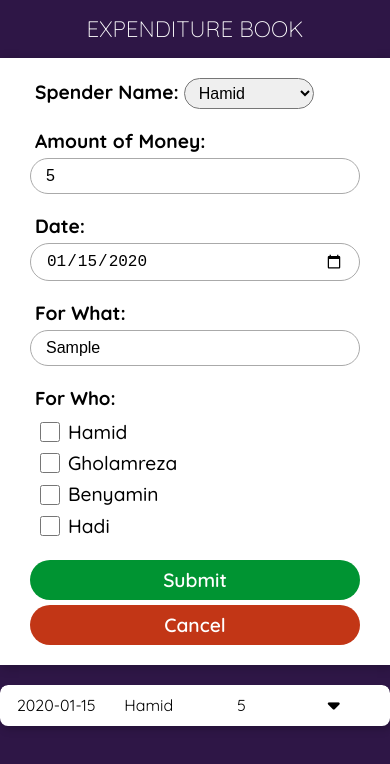
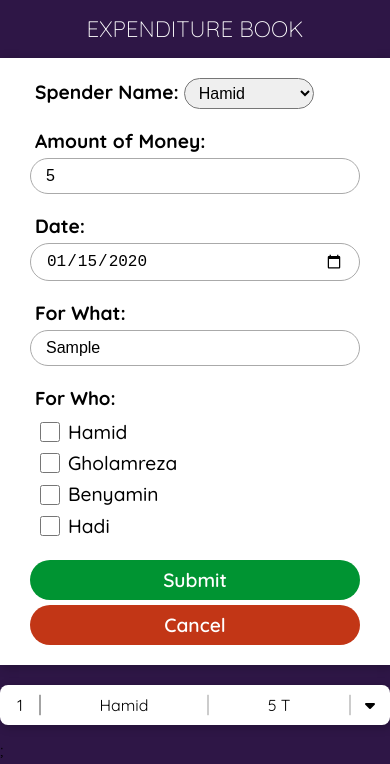
Before and after one commit to kojidi/expenditure-book, a React (Create React App) app: page / in a window 390 px wide. Both pictures are taken after typing "5", "2020-01-15", "Sample" into the empty fields and a click on the button "Submit". Shown: the top 764 px of the page. Built offline with nearby package versions, Linux system fonts and the light colour scheme.

Commit message:
correcting some style and responsive issues

```diff
--- a/src/App.js
+++ b/src/App.js
@@ -4,23 +4,23 @@ import Form from "./components/Form";
 import ShowResult from "./components/ShowResult";
 
 const App = () => {
-  const [Results, setResults] = useState([]);
+  const [results, setResults] = useState([]);
 
   const recievedResult = (data) => {
-    setResults(Results.concat(data));
+    setResults(results.concat(data));
   };
 
   return (
     <div className="app">
       <h1>EXPENDITURE BOOK</h1>
-      <Form sendResult={recievedResult} />
+      <Form sendResult={recievedResult} resultLength={results.length} />
       {/* <p>
         Copyright © 2021 Hamid Rajabi Kojidi. All Rights Reserved /{" "}
         <a href="https://hamidrajabi.net" target="_blank">
           hamidrajabi.net
         </a>
       </p> */}
-      {Results !== [] && <ShowResult data={Results} />}
+      {results !== [] && <ShowResult data={results} />}
     </div>
   );
 };
--- a/src/components/Form.js
+++ b/src/components/Form.js
@@ -18,6 +18,8 @@ const checkboxReducer = (state, action) => {
 };
 
 const Form = (props) => {
+  const dataLength = props.resultLength;
+  // console.log(dataLength);
   const persons = [
     { id: 1, name: "Hamid", checked: false },
     { id: 2, name: "Gholamreza", checked: false },
@@ -69,7 +71,7 @@ const Form = (props) => {
     event.preventDefault();
 
     const FinalResult = {
-      id: Math.random(),
+      id: dataLength + 1,
       spender: spender,
       money: money,
       date: date,
--- a/src/components/ShowResult.css
+++ b/src/components/ShowResult.css
@@ -1,4 +1,4 @@
-.result-container {
+/* .result-container {
   max-width: 650px;
   display: flex;
   flex-direction: column;
@@ -38,7 +38,6 @@
 }
 
 .all-result-card.active {
-  /* display: flex; */
   height: fit-content;
   transform: translateY(0);
 }
@@ -62,4 +61,95 @@
 
 .clicked {
   transform: rotate(180deg);
+} */
+
+.card-container {
+  max-width: 650px;
+  margin: 0 auto;
 }
+
+.card {
+  position: relative;
+  width: 100%;
+  height: fit-content;
+  border-radius: 8px;
+  overflow: hidden;
+  box-shadow: 2px 2px 10px rgba(0, 0, 0, 0.25);
+  margin-bottom: 15px;
+  background-color: #fff;
+}
+
+.card-close {
+  display: flex;
+  justify-content: center;
+  align-items: center;
+  padding: 10px 0;
+  box-shadow: 0 1px 10px 2px rgba(0, 0, 0, 0.15);
+}
+
+.card-close .row {
+  width: 40px;
+  text-align: center;
+  flex-grow: 0;
+}
+
+.card-close .date {
+  text-align: center;
+  flex-grow: 2;
+}
+
+.card-close .name {
+  text-align: center;
+  flex-grow: 4;
+}
+
+.card-close .amount {
+  text-align: center;
+  flex-grow: 4;
+}
+
+.card-close .dropdown-container {
+  width: 40px;
+  text-align: center;
+  flex-grow: 0;
+}
+
+.dropdown {
+  cursor: pointer;
+  transition: transform 0.3s;
+}
+
+.clicked {
+  transform: rotate(180deg);
+}
+
+.card-open {
+  height: 0;
+  transition: all 1s;
+}
+
+.card-open.active {
+  height: fit-content;
+}
+
+.card-open-content {
+  padding: 15px 20px 5px;
+}
+
+.card-open-content div {
+  margin-bottom: 10px;
+}
+
+hr {
+  border: none;
+  box-shadow: 0 0 0 0.2px #000;
+  margin: 0;
+  padding: 0;
+  height: 20px;
+}
+
+@media (max-width: 400px) {
+  .card-close .date {
+    display: none;
+  }
+}
--- a/src/components/ShowResult.js
+++ b/src/components/ShowResult.js
@@ -4,52 +4,97 @@ import "./ShowResult.css";
 const ShowResult = (props) => {
   //   const [clicked, setClicked] = useState(false);
 
-  const dropDownHandler = (event) => {
-    console.log(
-      event.target.parentNode.parentNode.parentNode.lastChild.classList.toggle(
-        "active"
-      )
-    );
-
-    event.target.classList.toggle("clicked");
+  const dropDownHandler = (id) => {
+    const card = document.getElementById(`card-open-${id}`);
+    const dropDown = document.getElementById(`dropdown-${id}`);
+    card.classList.toggle("active");
+    dropDown.classList.toggle("clicked");
   };
 
+  //   event.target.classList.toggle("clicked");
+  // };
+
   return (
-    <div className="result-container">
+    // <div className="result-container">
+    //   {props.data.map((d) => (
+    //     <React.Fragment>
+    //       <div className="cards-container">
+    //         <div className="result-close-card" key={d.id}>
+    //           <div>{d.date}</div>
+    //           <div>{d.spender}</div>
+    //           <div>{d.money}</div>
+    //           <div>
+    //             <i
+    //               onClick={dropDownHandler}
+    //               className="fas fa-caret-down drop-down-btn"
+    //             ></i>
+    //           </div>
+    //         </div>
+    //         <div key={d.id} className="all-result-card">
+    //           <p>
+    //             <strong>Date: </strong> {d.date}
+    //           </p>
+    //           <p>
+    //             <strong>Spender: </strong> {d.spender}
+    //           </p>
+    //           <p>
+    //             <strong>Money: </strong> {d.money}
+    //           </p>
+    //           <p>
+    //             <strong>For What: </strong> {d.forWhat}
+    //           </p>
+    //           <p>
+    //             <strong>For Who: </strong> {d.people.map((p) => p)}
+    //           </p>
+    //         </div>
+    //       </div>
+    //     </React.Fragment>
+    //   ))}
+    // </div>
+    <div className="card-container">
       {props.data.map((d) => (
-        <React.Fragment>
-          <div className="cards-container">
-            <div className="result-close-card" key={d.id}>
-              <div>{d.date}</div>
-              <div>{d.spender}</div>
-              <div>{d.money}</div>
+        <div key={d.id} className="card">
+          <div className="card-close">
+            <div className="row">{d.id}</div>
+            <hr />
+
+            <div className="date">{d.date}</div>
+            <hr />
+            <div className="name">{d.spender}</div>
+            <hr />
+            <div className="amount">{d.money} T</div>
+            <hr />
+            <div className="dropdown-container">
+              <i
+                className="fas fa-caret-down dropdown"
+                onClick={() => dropDownHandler(d.id)}
+                id={"dropdown-" + d.id}
+              ></i>
+            </div>
+          </div>
+          <div className="card-open" id={"card-open-" + d.id}>
+            <div className="card-open-content">
               <div>
-                <i
-                  onClick={dropDownHandler}
-                  className="fas fa-caret-down drop-down-btn"
-                ></i>
+                <strong>Date:</strong> {d.date}
+              </div>
+              <div>
+                <strong>Name:</strong> {d.spender}
+              </div>
+              <div>
+                <strong>Amount:</strong> {d.money} Toman
+              </div>
+              <div>
+                <strong>For What:</strong> {d.forWhat}
+              </div>
+              <div>
+                <strong>For:</strong> /{" "}
+                <span key={d.id + 100}>{d.people.map((p) => p + " / ")}</span>
               </div>
             </div>
-            <div key={d.id} className="all-result-card">
-              <p>
-                <strong>Date: </strong> {d.date}
-              </p>
-              <p>
-                <strong>Spender: </strong> {d.spender}
-              </p>
-              <p>
-                <strong>Money: </strong> {d.money}
-              </p>
-              <p>
-                <strong>For What: </strong> {d.forWhat}
-              </p>
-              <p>
-                <strong>For Who: </strong> {d.people.map((p) => p)}
-              </p>
-            </div>
           </div>
-        </React.Fragment>
+        </div>
       ))}
+      ;
     </div>
   );
 };
```
